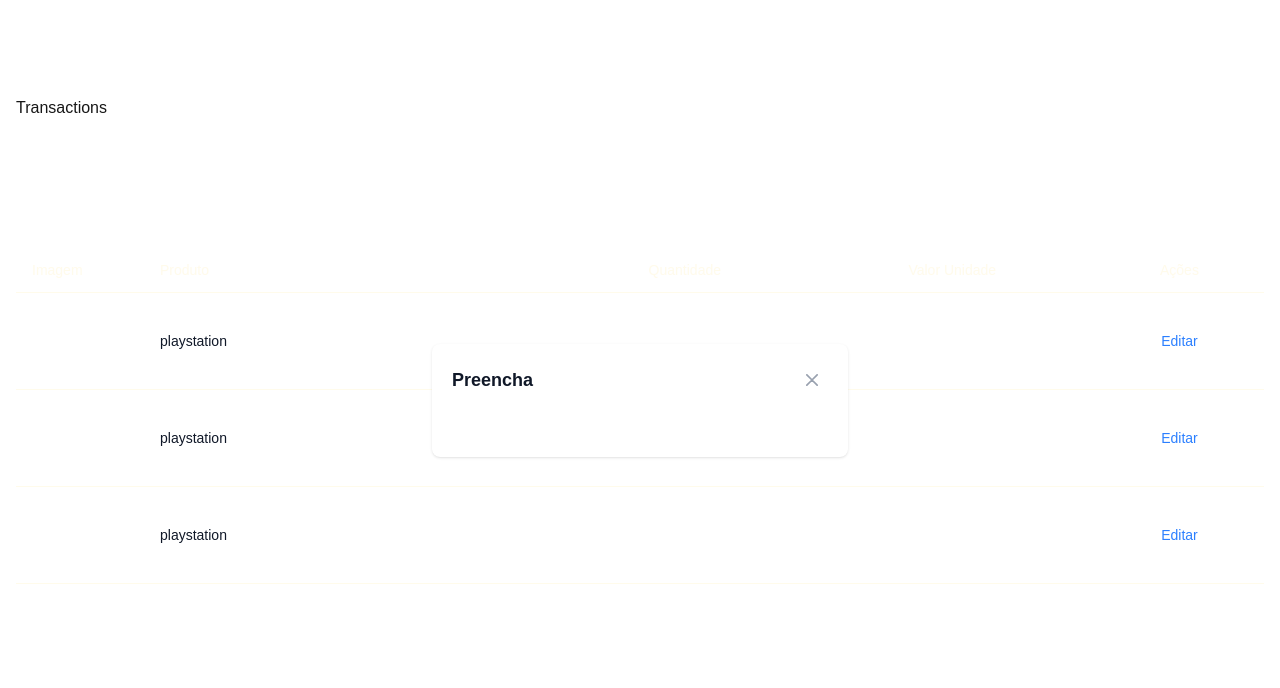
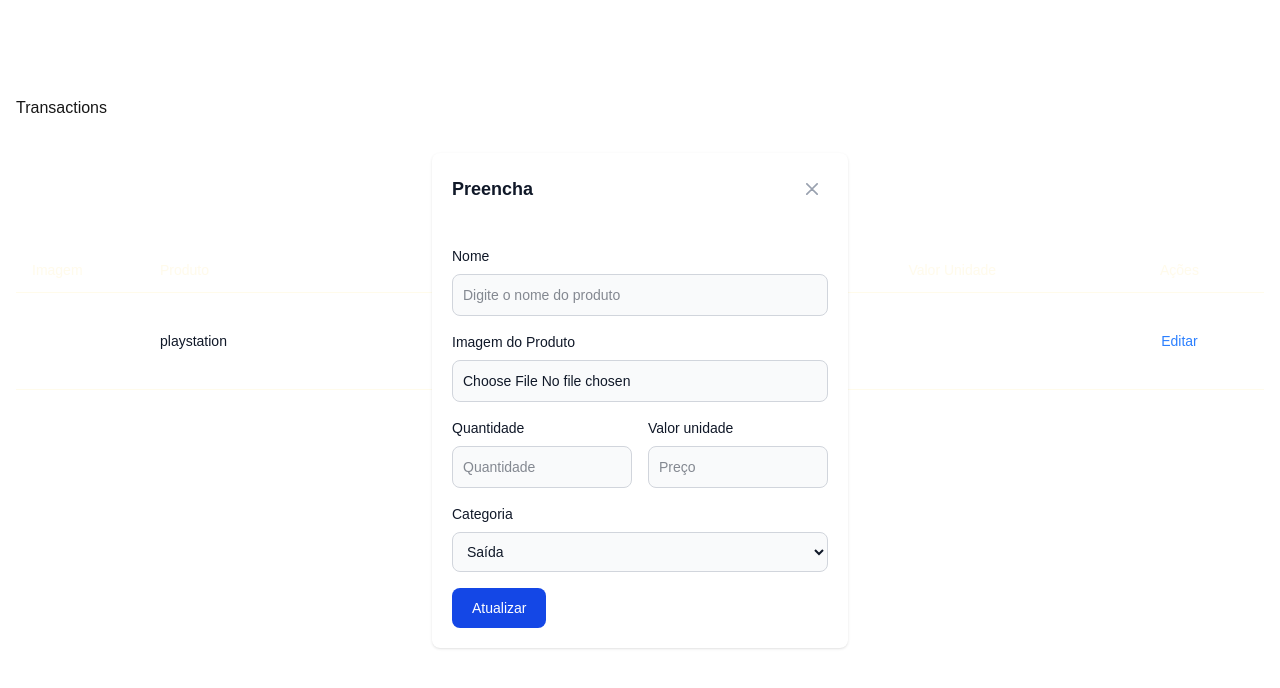
Before and after one commit to jmoranj/teste-mind2025-front, a Next.js app: page / in a window 1280 px wide. Both pictures are taken after a click on the button "Editar". Shown: the top 688 px of the page. Built offline with nearby package versions, Linux system fonts and the light colour scheme.

Commit message:
feat: implement product update functionality with modal integration

```diff
--- a/src/app/components/products/Modal.tsx
+++ b/src/app/components/products/Modal.tsx
@@ -1,11 +1,13 @@
 'use client'
 interface ModalProps {
+  isOpen: boolean
   closeModal: (value: boolean) => void
+  children: React.ReactNode
 }
-export default function Modal({ closeModal }: ModalProps) {
+export default function Modal({ closeModal, children, isOpen }: ModalProps) {
   return (
     <div
-      className={`flex fixed top-0 left-0 right-0 bottom-0 z-50 justify-center items-center`}
+      className={`flex fixed top-0 left-0 right-0 bottom-0 z-50 justify-center items-center ${isOpen ? 'flex' : 'hidden'}`}
     >
       <div className="relative p-4 w-full max-w-md max-h-full">
         <div className="relative bg-white rounded-lg shadow dark:bg-gray-600">
@@ -35,7 +37,7 @@ export default function Modal({ closeModal }: ModalProps) {
               </svg>
             </button>
           </div>
-          <div className="p-4 md:p-5"></div>
+          <div className="p-4 md:p-5">{children}</div>
         </div>
       </div>
     </div>
--- a/src/app/components/products/ProductsContainer.tsx
+++ b/src/app/components/products/ProductsContainer.tsx
@@ -1,41 +1,33 @@
 'use client'
 
+import Product from '@/app/schemas/ProductsSchemas'
 import { useState } from 'react'
-import Modal from './Modal'
+import UpdateProducts from './UpdateProduct'
 
 export default function ProductsContainer() {
-  const [OpenModal, setOpenModal] = useState(false)
-  type Product = {
-    id: number
-    image: string
-    name: string
-    quantity: number
-    price: number
-  }
+  const [openModal, setOpenModal] = useState(false)
+  const [selectedProduct, setSelectedProduct] = useState<Product | null>(null)
 
   const mockedProducts: Product[] = [
     {
       id: 1,
-      image: 'um',
       name: 'playstation',
+      description: 'string',
       quantity: 2,
-      price: 23,
-    },
-    {
-      id: 2,
-      image: 'um',
-      name: 'playstation',
-      quantity: 2,
-      price: 23,
-    },
-    {
-      id: 3,
-      image: 'um',
-      name: 'playstation',
-      quantity: 2,
+      image: new Blob(['mock image content'], { type: 'image/jpeg' }),
       price: 23,
     },
   ]
+
+  const handleSelectedProduct = (product: Product) => {
+    setSelectedProduct(product)
+    setOpenModal(true)
+  }
+
+  const handleCloseModal = () => {
+    setOpenModal(false)
+    setSelectedProduct(null)
+  }
 
   return (
     <div className="text-white">
@@ -97,9 +89,7 @@ export default function ProductsContainer() {
                   {mockedProducts.map((product) => (
                     <tr key={product.id}>
                       <td className="px-4 py-4">
-                        <div className="w-16 h-16 min-w-[4rem]">
-                          {product.image}
-                        </div>
+                        <div className="w-16 h-16 min-w-[4rem]"> </div>
                       </td>
                       <td className="px-4 py- 4">
                         <div className="font-medium text-gray-900">
@@ -115,7 +105,7 @@ export default function ProductsContainer() {
                       <td className="px-4 py-4 text-center">
                         <button
                           className="text-blue-500 hover:text-blue-700 inline-flex items-center justify-center"
-                          onClick={() => setOpenModal(true)}
+                          onClick={() => handleSelectedProduct(product)}
                         >
                           Editar
                         </button>
@@ -128,7 +118,11 @@ export default function ProductsContainer() {
           </div>
         </section>
       </div>
-      {OpenModal && <Modal closeModal={setOpenModal} />}
+      <UpdateProducts
+        item={selectedProduct}
+        isOpen={openModal}
+        onClose={handleCloseModal}
+      />
     </div>
   )
 }
--- /dev/null
+++ b/src/app/components/products/UpdateProduct.tsx
@@ -0,0 +1,82 @@
+import Product from '@/app/schemas/ProductsSchemas'
+import Modal from './Modal'
+
+interface UpdateProductsProps {
+  item: Product | null
+  isOpen: boolean
+  onClose: () => void
+}
+
+export default function UpdateProducts({
+  item,
+  isOpen,
+  onClose,
+}: UpdateProductsProps) {
+  return (
+    <Modal isOpen={isOpen} closeModal={onClose}>
+      <form>
+        <div className="grid gap-4 mb-4 grid-cols-2">
+          <div className="col-span-2">
+            <label className="block mb-2 text-sm font-medium text-gray-900 dark:text-white">
+              Nome
+            </label>
+            <input
+              className="bg-gray-50 border border-gray-300 text-gray-900 text-sm rounded-lg focus:ring-primary-600 focus:border-primary-600 block w-full p-2.5 dark:bg-gray-600 dark:border-gray-500 dark:placeholder-gray-400 dark:text-white dark:focus:ring-primary-500 dark:focus:border-primary-500"
+              placeholder="Digite o nome do produto"
+            />
+          </div>
+
+          <div className="col-span-2">
+            <label className="block mb-2 text-sm font-medium text-gray-900 dark:text-white">
+              Imagem do Produto
+            </label>
+            <input
+              type="file"
+              className="bg-gray-50 border border-gray-300 text-gray-900 text-sm rounded-lg focus:ring-primary-600 focus:border-primary-600 block w-full p-2.5 dark:bg-gray-600 dark:border-gray-500 dark:placeholder-gray-400 dark:text-white"
+            />
+          </div>
+
+          <div className="col-span-2 sm:col-span-1">
+            <label className="block mb-2 text-sm font-medium text-gray-900 dark:text-white">
+              Quantidade
+            </label>
+            <input
+              type="number"
+              className="bg-gray-50 border border-gray-300 text-gray-900 text-sm rounded-lg focus:ring-primary-600 focus:border-primary-600 block w-full p-2.5 dark:bg-gray-600 dark:border-gray-500 dark:placeholder-gray-400 dark:text-white dark:focus:ring-primary-500 dark:focus:border-primary-500"
+              placeholder="Quantidade"
+            />
+          </div>
+
+          <div className="col-span-2 sm:col-span-1">
+            <label className="block mb-2 text-sm font-medium text-gray-900 dark:text-white">
+              Valor unidade
+            </label>
+            <input
+              type="number"
+              step="0.01"
+              className="bg-gray-50 border border-gray-300 text-gray-900 text-sm rounded-lg focus:ring-primary-600 focus:border-primary-600 block w-full p-2.5 dark:bg-gray-600 dark:border-gray-500 dark:placeholder-gray-400 dark:text-white dark:focus:ring-primary-500 dark:focus:border-primary-500"
+              placeholder="Preço"
+            />
+          </div>
+
+          <div className="col-span-2">
+            <label className="block mb-2 text-sm font-medium text-gray-900 dark:text-white">
+              Categoria
+            </label>
+            <select className="bg-gray-50 border border-gray-300 text-gray-900 text-sm rounded-lg focus:ring-primary-500 focus:border-primary-500 block w-full p-2.5 dark:bg-gray-600 dark:border-gray-500 dark:placeholder-gray-400 dark:text-white dark:focus:ring-primary-500 dark:focus:border-primary-500">
+              <option value="Saída">Saída</option>
+              <option value="Entrada">Entrada</option>
+            </select>
+          </div>
+        </div>
+
+        <button
+          type="submit"
+          className="text-white inline-flex items-center bg-blue-700 hover:bg-blue-800 focus:ring-4 focus:outline-none focus:ring-blue-300 font-medium rounded-lg text-sm px-5 py-2.5 text-center dark:bg-blue-600 dark:hover:bg-blue-700 dark:focus:ring-blue-800"
+        >
+          Atualizar
+        </button>
+      </form>
+    </Modal>
+  )
+}
--- /dev/null
+++ b/src/app/schemas/ProductsSchemas.ts
@@ -0,0 +1,10 @@
+type Product = {
+  id: number
+  name: string
+  description: string
+  image: Blob | File
+  price: number
+  quantity: number
+}
+
+export default Product
```
